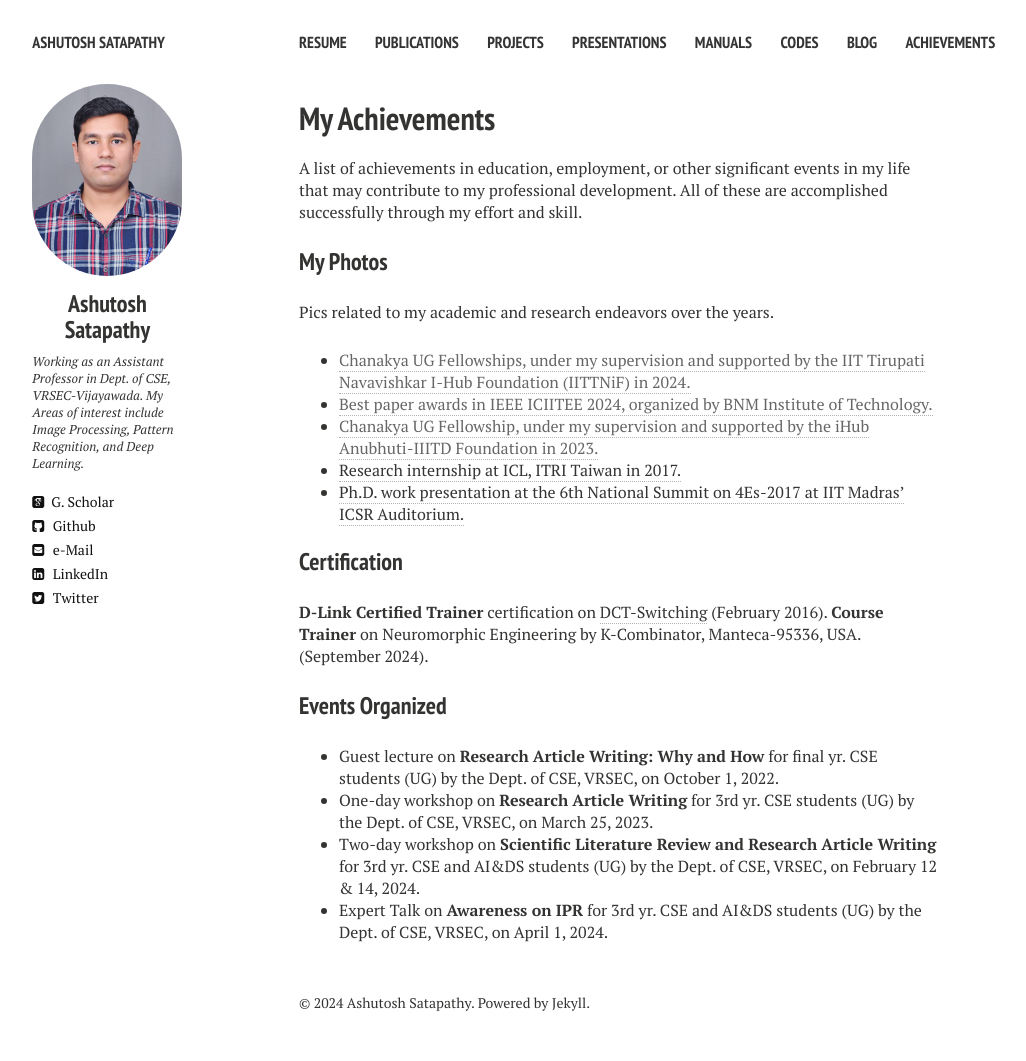
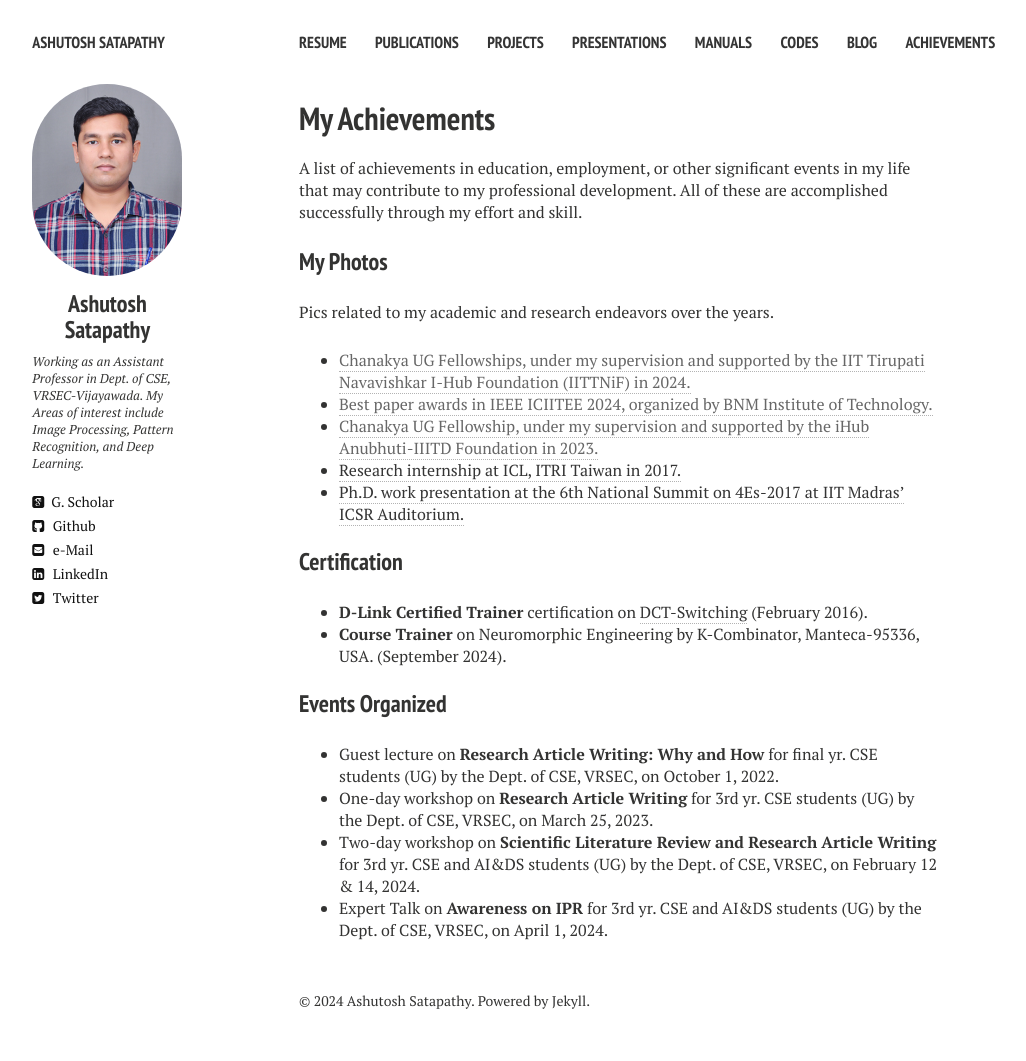
Before and after one commit to ashutoshsatapathy1990/ashutoshsatapathy1990.github.io, a Jekyll site: the page built from achievement.md, in a window 1280 px wide. Shown: the whole page, without its empty margins (21-1047 px from the left). Built offline with Jekyll 4.4.1, drawn with Linux system fonts in a browser that asks for light colours; nearby versions of some CDN libraries.

```diff
--- a/achievement.md
+++ b/achievement.md
@@ -20,8 +20,8 @@ Pics related to my academic and research endeavors over the years.
 
 ### Certification
 
-**D-Link Certified Trainer** certification on [DCT-Switching](https://photos.app.goo.gl/z3ZzoufRXzSFD49SA) (February 2016).
-**Course Trainer** on Neuromorphic Engineering by K-Combinator, Manteca-95336, USA. (September 2024).
+* **D-Link Certified Trainer** certification on [DCT-Switching](https://photos.app.goo.gl/z3ZzoufRXzSFD49SA) (February 2016).
+* **Course Trainer** on Neuromorphic Engineering by K-Combinator, Manteca-95336, USA. (September 2024).
 
 ### Events Organized
 
```
